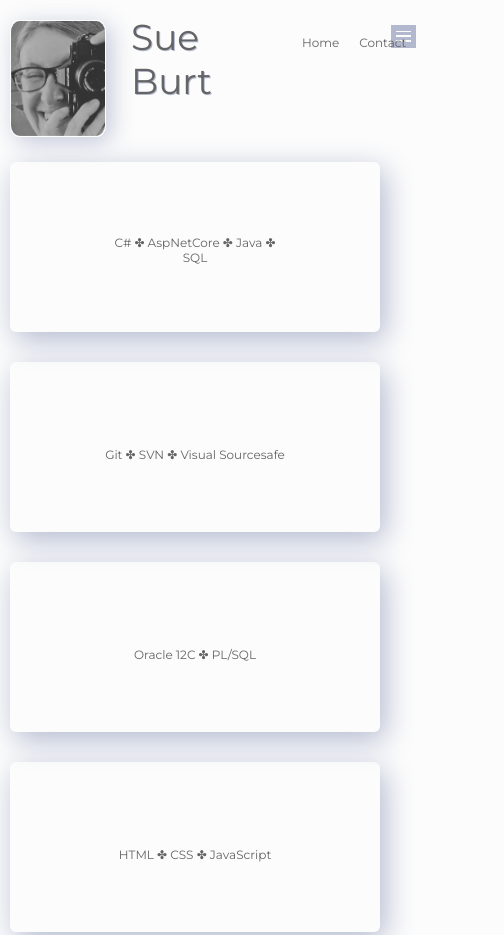
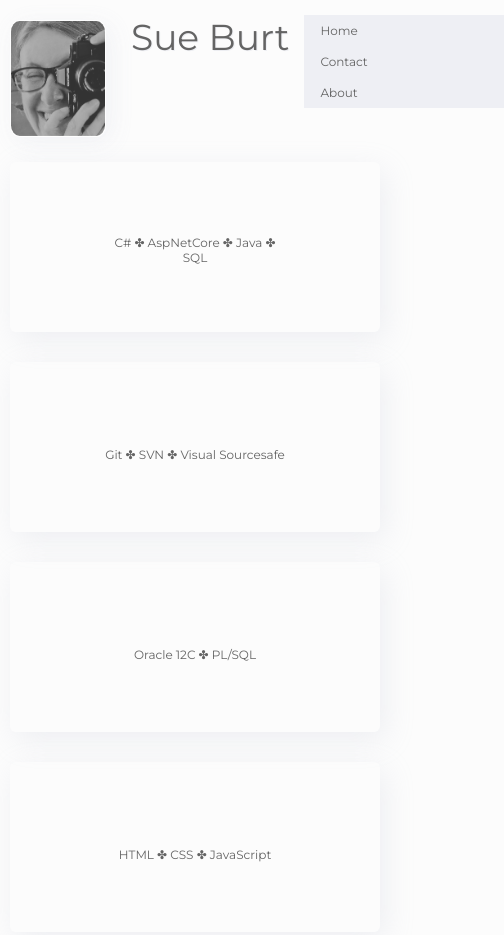
Before and after one commit to sookburt/sookburt.github.io, a plain HTML site: page index.html in a window 390 px wide. Shown: the top 935 px of the page, 504 px wide, since content can reach past the window. Drawn offline with Linux system fonts and the light colour scheme.

Commit message:
Created responsive nav - to be improved upon later

```diff
--- a/assets/menu.css
+++ b/assets/menu.css
@@ -6,74 +6,56 @@
     --default-font-color: rgb(100, 100, 100); /*rgb(41,50,76);*/
     --heading-font-family: Source+Code+Pro;
     --default-font-family: Montserrat;
-    --default-box-shadow-color: #B2B9CF;
+    --default-box-shadow-color: rgba(178,185,207,0.2); /* #B2B9CF;*/
+
 
     --base-font-size:12px;
 }
 
-nav {
-    width: auto;
-    height: 100%;
-    margin: 0 15px;
+  nav ul{
+    display:flex;
+  }
+
+/* small */
+@media only screen and (max-width: 600px){
+
+  nav ul{
+    flex-direction: column;
+    margin: 0;
+    padding: 0;
+    width: 200px;
+  }
+
+}
+
+/* large */
+@media only screen and (min-width: 600px){
+
+  nav ul{
+      flex-direction: row;
+  }
+
 }
 
   nav ul{
-    display:flex;
-    flex-direction: row;
-    justify-content: space-between;
     list-style-type: none;
-    margin: 10px;
+    /* background-color: var(--default-box-shadow-color); */
   }
 
   nav ul li {
-    padding: 10px;
       color: var(--default-font-color);
       font-family: var(--default-font-family);
   }
 
-nav ul li a {
+  li a {
+    display: block;
     color: var(--default-font-color);
-    font-family: var(--default-font-family);
+    background-color: var(--default-box-shadow-color);
+    padding: 8px 16px;
     text-decoration: none;
   }
 
-/* HAMBURGER STUFF */
-#hamburger {
-	background-color: var(--default-box-shadow-color);
-	width: 20px;
-	height: 18px;
-	padding: 2.5px;
-  margin: 10px;
-	float:right;
+  li a:hover {
+    background-color: #555;
+    color: white;
   }
-
-#hamburger:hover {
-	cursor: pointer;
-}
-
-.line{
-  width: 15px;
-  height: 1.8px;
-  background-color: var(--default-background-color);
-  display: block;
-  margin: 3px auto;
-  -webkit-transition: all 0.5s ease-in-out;
-  -o-transition: all 0.5s ease-in-out;
-  transition: all 0.5s ease-in-out;
-}
-
-#hamburger:hover .line:nth-child(1){
-  -webkit-transform: translateY(5px) rotate(45deg) ;
-  -ms-transform: translateY(5px) rotate(45deg);
-  -o-transform: translateY(5px) rotate(45deg);
-  transform: translateY(5px) rotate(45deg);
-}
-#hamburger:hover .line:nth-child(2) {
-	opacity: 0;
-}
-#hamburger:hover .line:nth-child(3){
-  -webkit-transform: translateY(-5px) rotate(-45deg);
-  -ms-transform: translateY(-5px) rotate(-45deg);
-  -o-transform: translateY(-5px) rotate(-45deg);
-  transform: translateY(-5px) rotate(-45deg);
-}
--- a/assets/style.css
+++ b/assets/style.css
@@ -15,6 +15,7 @@
 }
 
 @media screen and (min-width: 600px){
+
     main {
         grid-template-columns: repeat(5, 1fr);
         grid-template-rows: repeat(5, auto);
@@ -28,6 +29,7 @@
 }
 
 @media screen and (max-width: 600px){
+
     main {
         grid-template-columns: repeat(1 1fr);
         row-gap: 7px;
@@ -37,6 +39,7 @@
     .empty{
         display:none;
     }
+
     .site {
         margin: 5px 10px;
     }
--- a/index.html
+++ b/index.html
@@ -18,16 +18,12 @@
                 <img src="./assets/sue_burt_headshot_BandW.jpg" alt="Sue Burt Headshot" width="94" height="119" />
             </div>
             <div id="head-group">
-                <h1>Sue Burt</h1>
+                <h1>Sue&nbsp;Burt</h1>
                 <nav>
-                    <div id="hamburger" title='Toggle Menu'>
-                        <span class="line"></span>
-                        <span class="line"></span>
-                        <span class="line"></span>
-                    </div>
                     <ul>
                         <li><a href="#">Home</a></li>
                         <li><a href="#">Contact</a></li>
+                        <li><a href="#">About</a></li>
                     </ul>
 
                 </nav>
```
Lines whose indentation alone changed are shown as unchanged.
